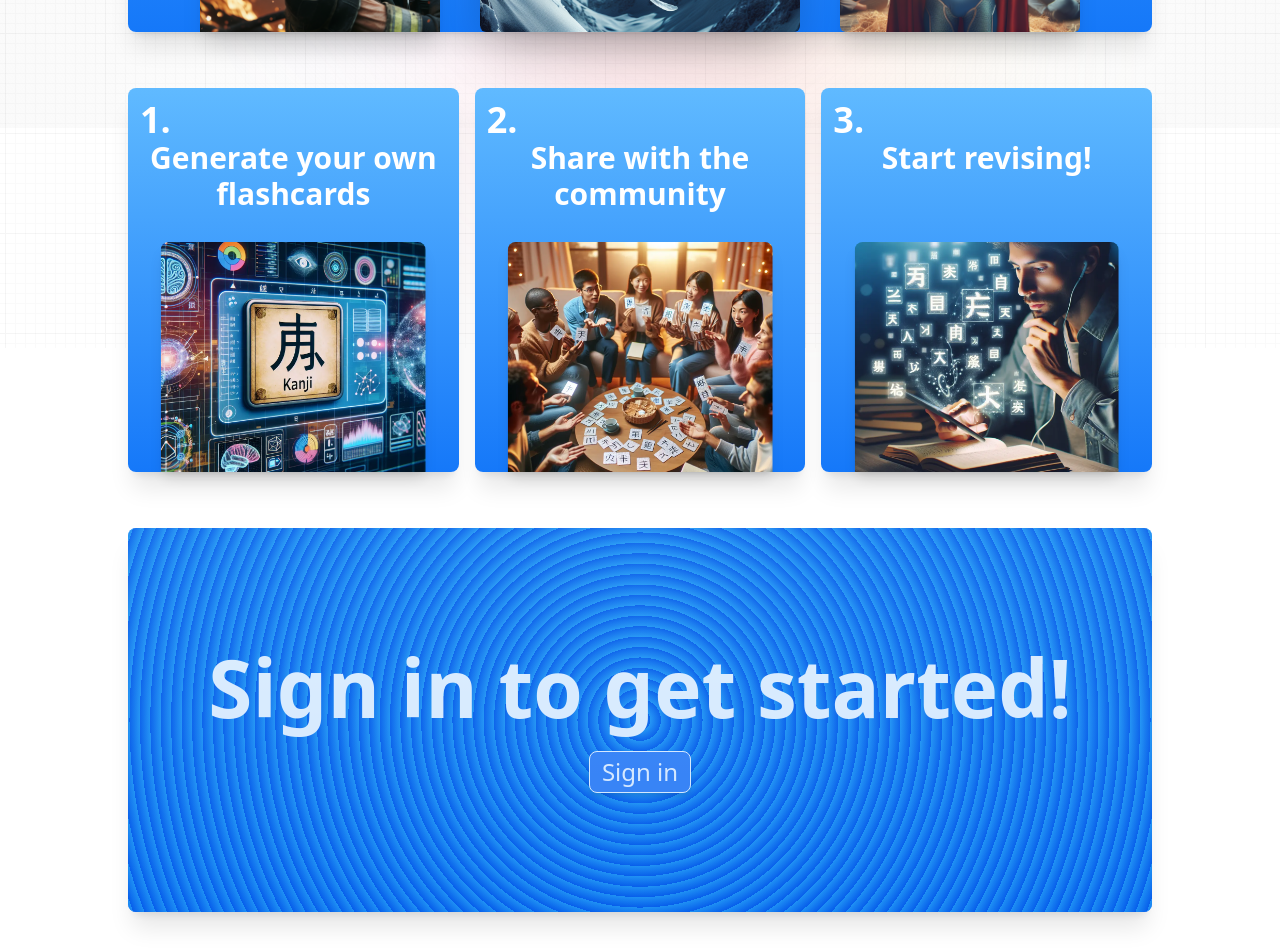
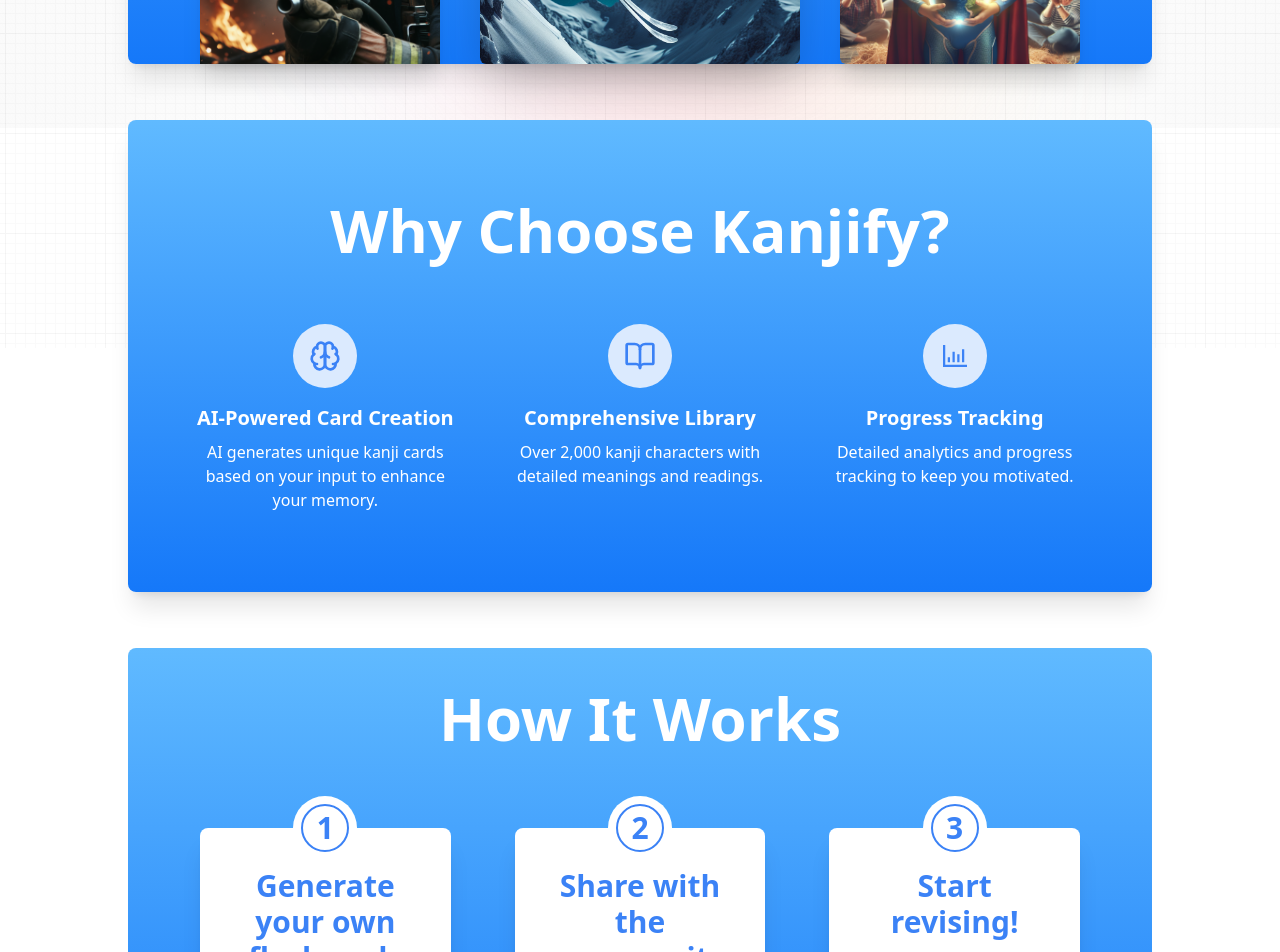
Before and after one commit to thecodingrunner/Kanji-Learning-Website, a Next.js app: page / in a window 1280 px wide. Shown: the part 680-1632 px from the top of the page. Built offline with nearby package versions, Linux system fonts and the light colour scheme; no server answers.

Commit message:
Add a Features section to landing page, and update the design for the how it works section

```diff
--- a/app/page.tsx
+++ b/app/page.tsx
@@ -1,4 +1,5 @@
 import CTA from "@/components/CTA";
+import FeaturesSection from "@/components/FeaturesSection";
 import Hero from "@/components/Hero";
 import HowItWorks from "@/components/HowItWorks";
 
@@ -6,6 +7,7 @@
   return (
     <main className="flex flex-col gap-4">
           <Hero />
+          <FeaturesSection />
           <HowItWorks />
           <CTA />
     </main>
--- a/app/pages/[id]/page.tsx
+++ b/app/pages/[id]/page.tsx
@@ -98,7 +98,7 @@
     <>
       {card && (
         <>
-          <div className="w-full flex flex-col items-center justify-center gap-4 py-4">
+          <div className="w-full flex flex-col items-center justify-center gap-4 py-4 mt-20">
             {/* Display card author */}
             {card.author && (
               <h2 className="text-lg">
--- a/app/pages/browse/page.tsx
+++ b/app/pages/browse/page.tsx
@@ -5,7 +5,7 @@
 import { useRouter } from "next/navigation";
 import { useEffect } from "react";
 
-const page = () => {
+const Page = () => {
 
   const router = useRouter();
   const { data: session, status } = useSession();
@@ -24,4 +24,4 @@
   )
 }
 
-export default page
+export default Page
--- a/app/pages/profile/page.tsx
+++ b/app/pages/profile/page.tsx
@@ -120,7 +120,7 @@
             />
           </div>
         {/* )} */}
-        <div className="flex flex-col gap-2 items-start justify-center">
+        <div className="flex flex-col gap-2 items-center sm:items-start justify-center">
           <h2 className="text-3xl font-semibold">
             {session?.user.name}
           </h2>
@@ -172,7 +172,7 @@
       <div className="flex gap-6 mt-4 flex-wrap">
       <div className="flex-1 flex flex-col justify-stretch gap-0">
           <h3 className="text-4xl font-semibold h-auto">Actions</h3>
-          <div className="flex flex-col sm:flex-row gap-4 mt-4 justify-stretch h-full">
+          <div className="flex flex-col sm:flex-row gap-4 mt-4 justify-center sm:justify-stretch h-full">
             <Link href={"/pages/revise"} className="hover:scale-[97%] sm:self-start text-xl flex-1 hero-gradient p-4 flex items-center flex-col justify-center text-white rounded-lg shadow-md aspect-square">
               {/* <FaChartLine /> */}
               <p className="text-2xl text-center font-semibold">
--- a/components/CTA.tsx
+++ b/components/CTA.tsx
@@ -1,17 +1,26 @@
-import Link from "next/link"
+import Link from "next/link";
+import { FaBoltLightning } from "react-icons/fa6";
 
 const CTA = () => {
   return (
     <div className="rounded-lg shadow-xl flex h-96 w-[80vw] mb-10 hero-gradient mx-auto overflow-hidden">
-        <div className="flex-[2] text-white items-center flex flex-col gap-6 justify-center cta-background p-2">
-            <h2 className="text-3xl sm:text-5xl lg:text-[5rem] font-semibold text-center">
-                Sign in to get started!
-            </h2>
-            <Link href={"/pages/authPage"} className="btn-white text-2xl shadow-md bg-blue-500">Sign in</Link>
-        </div>
-        {/* <div className="flex-1 cta-background overflow-hidden hidden lg:block"></div> */}
+      <div className="flex-[2] text-white items-center flex flex-col gap-8 justify-center cta-background p-2">
+        <h2 className="text-3xl sm:text-5xl lg:text-6xl font-semibold text-center">
+          Ready to Start Your Kanji Journey?
+        </h2>
+        <Link
+          href={"/pages/authPage"}
+          className="btn-white text-2xl shadow-md bg-blue-500 flex justify-center items-center gap-2"
+        >
+          Get Started Now{" "}
+          <span className="text-xl">
+            <FaBoltLightning />
+          </span>
+        </Link>
+      </div>
+      {/* <div className="flex-1 cta-background overflow-hidden hidden lg:block"></div> */}
     </div>
-  )
-}
+  );
+};
 
-export default CTA
+export default CTA;
--- /dev/null
+++ b/components/FeaturesSection.tsx
@@ -0,0 +1,46 @@
+import { LuBrain } from "react-icons/lu";
+import { LuBookOpen } from "react-icons/lu";
+import { AiOutlineBarChart } from "react-icons/ai";
+
+const FeaturesSection = () => {
+  return (
+    <div className="py-20 px-10 mt-10 bg-white w-[80vw] mx-auto rounded-lg hero-gradient shadow-xl text-white" id="features">
+        <div className="container mx-auto px-6">
+        <h2 className="text-6xl font-bold text-center mb-16">
+            Why Choose Kanjify?
+        </h2>
+        <div className="grid md:grid-cols-3 gap-12">
+            <div className="text-center">
+            <div className="bg-blue-100 w-16 h-16 rounded-full flex items-center justify-center mx-auto mb-4">
+                <LuBrain className="h-8 w-8 text-blue-500" />
+            </div>
+            <h3 className="text-xl font-semibold mb-2">AI-Powered Card Creation</h3>
+            <p className="">
+                AI generates unique kanji cards based on your input to enhance your memory.
+            </p>
+            </div>
+            <div className="text-center">
+            <div className="bg-blue-100 w-16 h-16 rounded-full flex items-center justify-center mx-auto mb-4">
+                <LuBookOpen className="h-8 w-8 text-blue-500" />
+            </div>
+            <h3 className="text-xl font-semibold mb-2">Comprehensive Library</h3>
+            <p className="">
+                Over 2,000 kanji characters with detailed meanings and readings.
+            </p>
+            </div>
+            <div className="text-center">
+            <div className="bg-blue-100 w-16 h-16 rounded-full flex items-center justify-center mx-auto mb-4">
+                <AiOutlineBarChart className="h-8 w-8 text-blue-500" />
+            </div>
+            <h3 className="text-xl font-semibold mb-2">Progress Tracking</h3>
+            <p className="">
+                Detailed analytics and progress tracking to keep you motivated.
+            </p>
+            </div>
+        </div>
+        </div>
+    </div>
+  )
+}
+
+export default FeaturesSection
--- a/components/Hero.tsx
+++ b/components/Hero.tsx
@@ -3,7 +3,7 @@
 
 const Hero = () => {
   return (
-    <div className="flex flex-col gap-4 w-[80vw] mx-auto items-center justify-center rounded-lg hero-gradient pt-10 px-10 shadow-xl text-white">
+    <div className="flex flex-col gap-4 w-[80vw] mx-auto items-center justify-center rounded-lg hero-gradient pt-10 mt-8 px-10 shadow-xl text-white">
       <h2 className="text-4xl md:text-6xl font-bold">
         Create AI Generated Kanji Flashcards
       </h2>
--- a/components/HowItWorks.tsx
+++ b/components/HowItWorks.tsx
@@ -11,14 +11,16 @@
     ];
 
   return (
-    <section className="py-10 grid grid-cols-1 md:grid-cols-2 lg:grid-cols-3 gap-4 w-[80vw] mx-auto">
+    <section className="pt-10 px-8 rounded-lg w-[80vw] mx-auto hero-gradient my-10">
+        <h2 className="text-white text-6xl font-bold text-center mb-20">How It Works</h2>
+        <div className="grid grid-cols-1 md:grid-cols-2 lg:grid-cols-3 gap-16 px-10">
             {images.map((image, index) => (
-            <div className="relative h-96 rounded-lg flex-shrink-0 flex-1 hero-gradient shadow-xl" key={index}>
-                <div className="absolute left-0 top-0 p-3 text-white w-full font-semibold">
-                    <div className="text-4xl">{index + 1}.</div>
-                    <h2 className="text-3xl text-center">{image.message}</h2>
+                <div className="relative flex flex-col items-center justify-between pt-10 pb-10 lg:pb-0 gap-6 h-auto rounded-lg lg:rounded-t-lg lg:rounded-b-0 flex-shrink-0 flex-1 bg-white shadow-xl" key={index}>
+                    <div className="absolute left-1/2 -translate-x-1/2 -top-8 flex items-center justify-center w-16 h-16 text-blue-500 font-semibold rounded-full bg-white">
+                        <div className="text-3xl border-2 border-blue-500 rounded-full w-12 h-12 flex items-center justify-center font-bold">{index + 1}</div>
                     </div>
-                <div className="absolute left-1/2 -translate-x-1/2 bottom-0 w-4/5 h-[60%] shadow-lg flex items-end rounded-t-lg overflow-hidden">
+                    <h2 className="text-3xl text-center font-semibold text-blue-500 w-3/4">{image.message}</h2>
+                    <div className="w-3/4 aspect-square shadow-lg flex rounded-t-lg overflow-hidden">
                         <Image
                         src={image.url}
                         alt={image.message}
@@ -29,7 +31,9 @@
                     </div>
                 </div>
             ))}
+        </div>
     </section>
+
   )
 }
 
```
Lines whose indentation alone changed are shown as unchanged.
